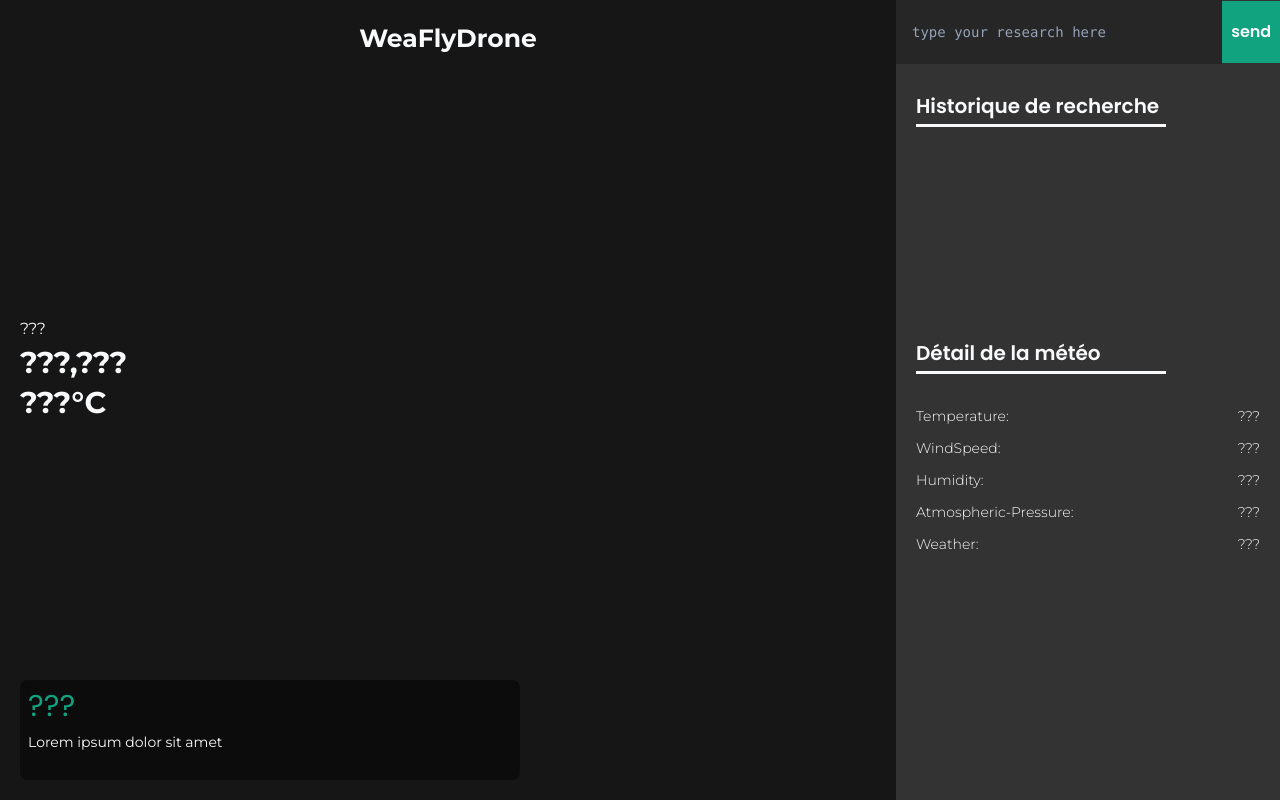
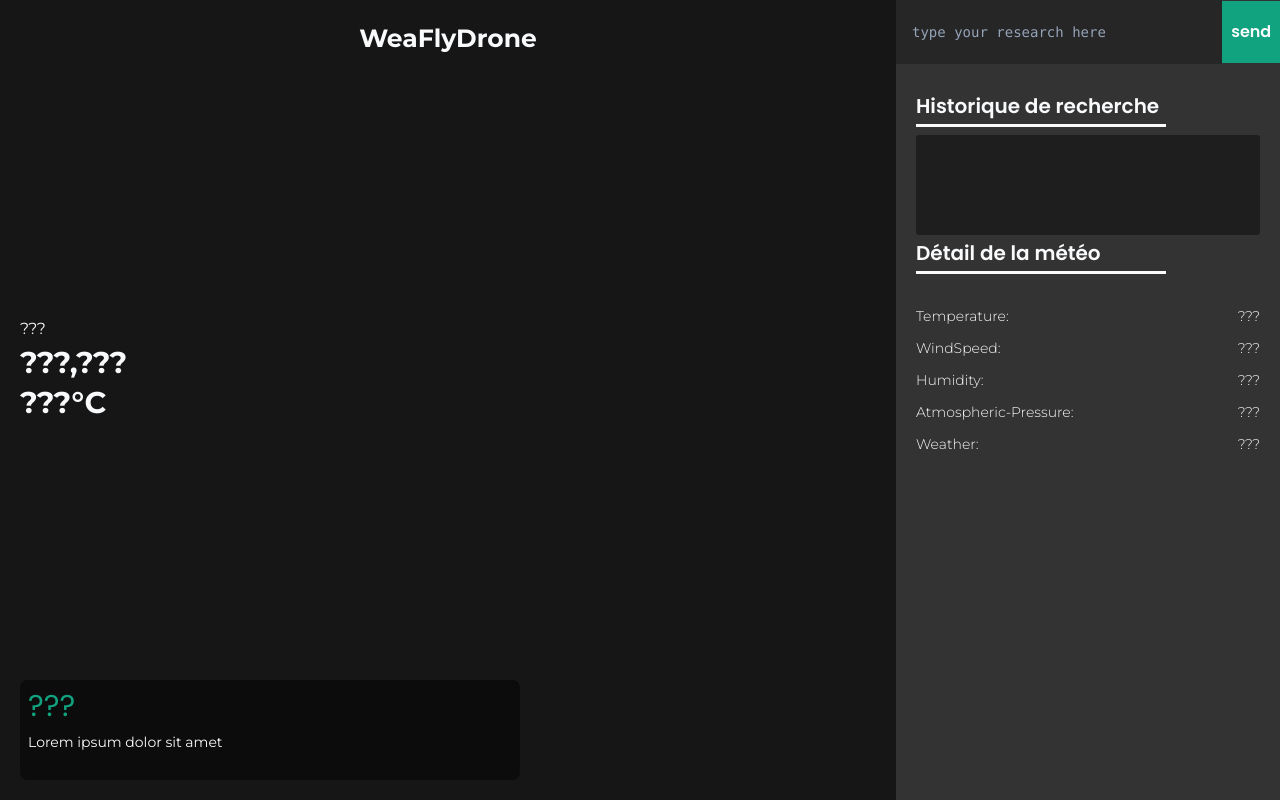
Before and after one commit to Alhassan-Doumbia/WeaFlyDrone.react, a React (Vite) app: page /weather-app in a window 1280 px wide. Built offline with nearby package versions, Linux system fonts and the light colour scheme.

Commit message:
stylized the scroll bar and the History Container , added more details

```diff
--- a/src/Views/MainInterfaceView/MainInterfaceStyle.css
+++ b/src/Views/MainInterfaceView/MainInterfaceStyle.css
@@ -0,0 +1,46 @@
+#historyDisplay {
+    display: flex;
+    flex-direction: column;
+    justify-content: center;
+    align-items: center;
+
+    padding-left: 5px;
+    padding-right: 5px;
+
+    width: 100%;
+    min-height: 100px;
+    max-height: 300px;
+
+    overflow-y: scroll;
+
+    height: fit-content;
+    border-radius: 3px;
+
+    background-color: rgba(0, 0, 0, 0.4);
+    backdrop-filter: blur(10px);
+
+    /* Personnalisation du scroller */
+    ::-webkit-scrollbar {
+      width: 5px; /* Largeur du scroller */
+    }
+
+    ::-webkit-scrollbar-track {
+      background: black; /* Couleur de fond du scroller */
+    }
+
+    ::-webkit-scrollbar-thumb {
+      background: #888; /* Couleur de la poignée du scroller */
+    }
+
+    ::-webkit-scrollbar-thumb:hover {
+      background: #555; /* Couleur de la poignée du scroller au survol */
+    }
+
+    scrollbar {
+      width: 5px; /* Largeur du scroller */
+    }
+
+    scrollbar-thumb {
+      background: #888; /* Couleur de la poignée du scroller */
+    }
+}
--- a/src/Views/MainInterfaceView/MainInterfaceView.jsx
+++ b/src/Views/MainInterfaceView/MainInterfaceView.jsx
@@ -3,7 +3,7 @@ import NavbarComponent from "../../Components/NavbarComponent";
 import Diagnosis from "../../Components/Diagnosis";
 import WeatherSummary from "../../Components/WeatherSummary";
 import FetchWeatherData from "../../Functions/FetchWeatherData";
-
+import './MainInterfaceStyle.css'
 import { useState } from "react";
 import { useRef } from "react";
 function MainInterfaceView() {
@@ -101,13 +101,13 @@ function MainInterfaceView() {
                 </p>
               </div>
               <div
-                className="History flex flex-col gap-1 w-full h-[200px]"
+                className="History flex flex-col gap-1 w-full py-2 pt-8"
                 id="historyDisplay"
               >
                 {noDublonsHistory.map((item, index) => (
                   <li
                     key={index}
-                    className=" list-none font-light font-Montserrat w-full h-30 py-4 cursor-pointer hover:bg-slate-900 hover:bg-opacity-60 duration-150 ease-linear border-[1px] border-slate-50 border-opacity-10"
+                    className=" list-none font-light font-Montserrat w-full h-30 py-4 cursor-pointer hover:bg-slate-900 hover:bg-opacity-60 duration-150 ease-linear "
                   >
                     <p className="text-sm text-slate-50 w-full h-full px-4 hover:opacity-100 duration-150 ease-linear ">
                       {item}
```
